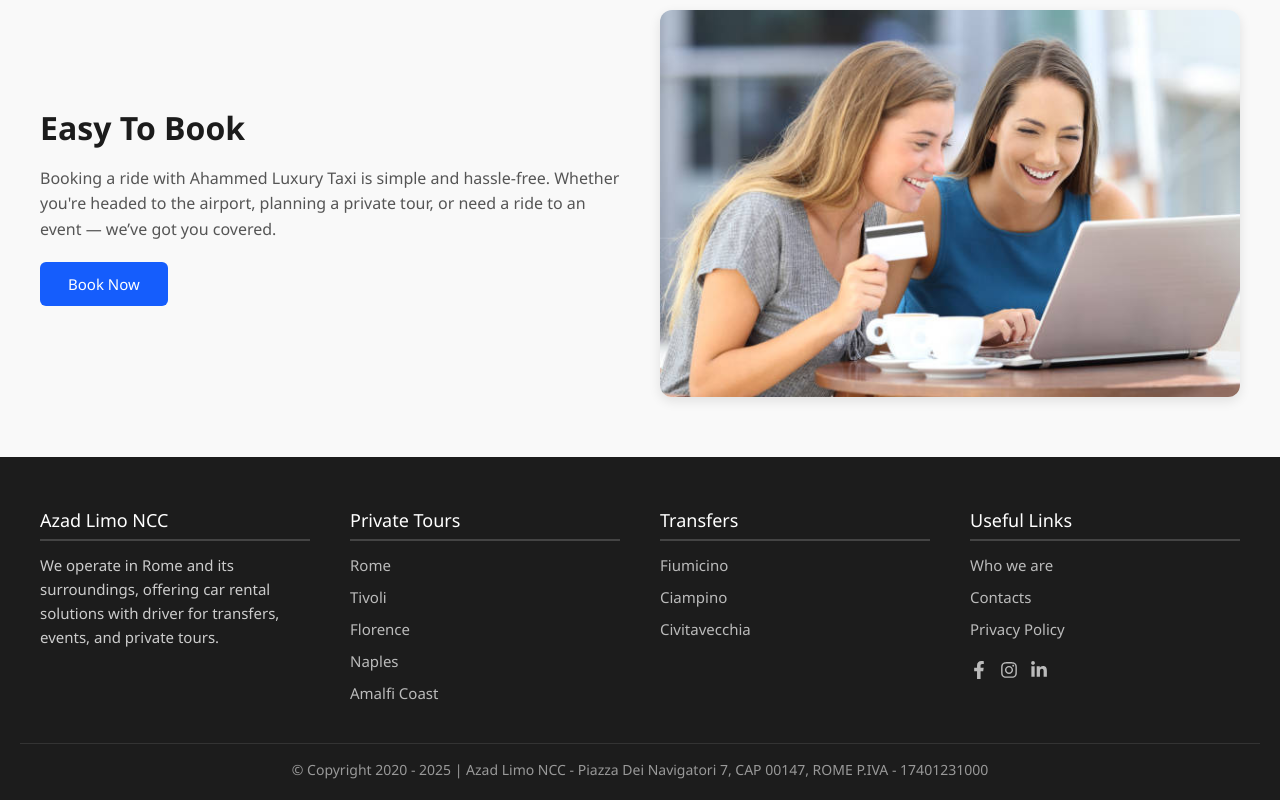
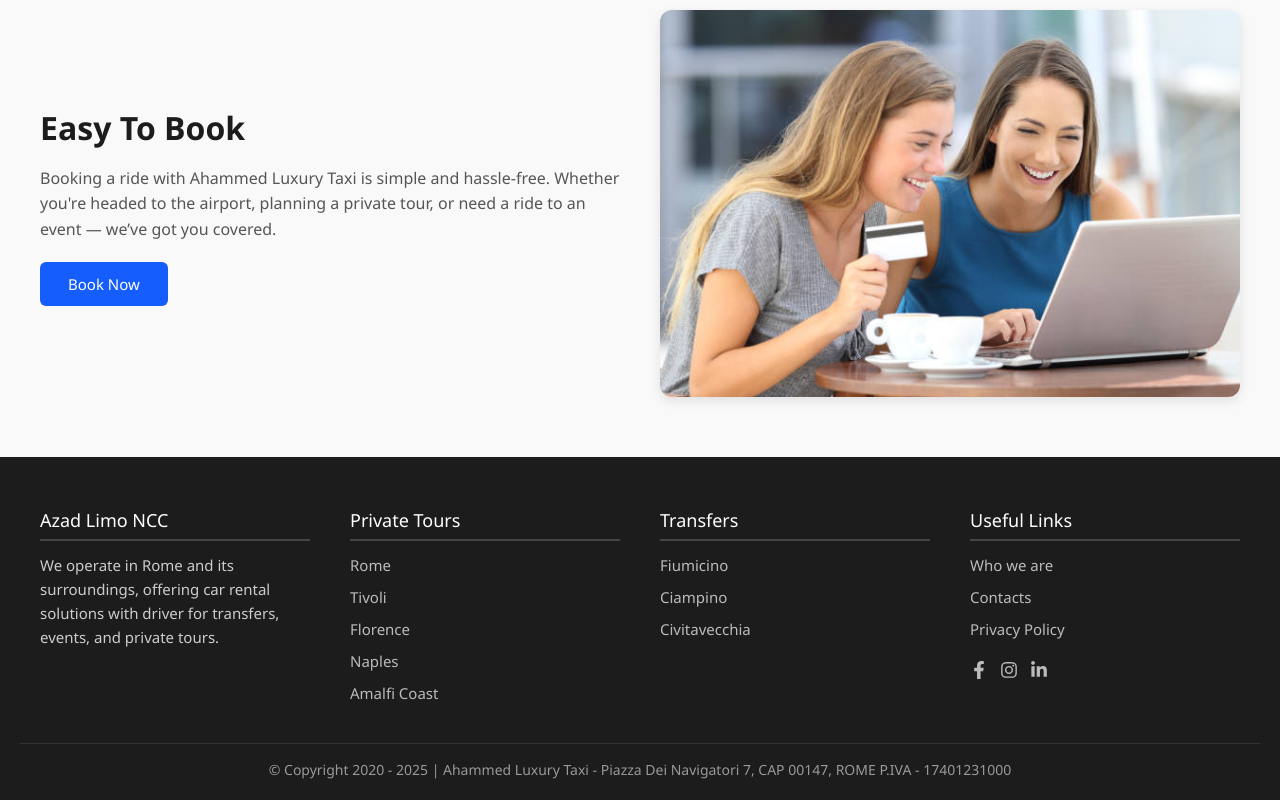
Before and after one commit to TM-Tareq/taxi-booking, a React (Vite) app: page / in a window 1280 px wide. Shown: the part 2772-3572 px from the top of the page. Built offline with nearby package versions, Linux system fonts and the light colour scheme.

Commit message:
some changes

```diff
--- a/src/components/common/footer/Footer.jsx
+++ b/src/components/common/footer/Footer.jsx
@@ -54,7 +54,7 @@ const Footer = () => {
       <div className="footer-bottom">
         <p>
           © Copyright 2020 - 2025 |
-          Azad Limo NCC - Piazza Dei Navigatori 7, CAP 00147, ROME
+          Ahammed Luxury Taxi - Piazza Dei Navigatori 7, CAP 00147, ROME
           P.IVA - 17401231000
         </p>
       </div>
```
